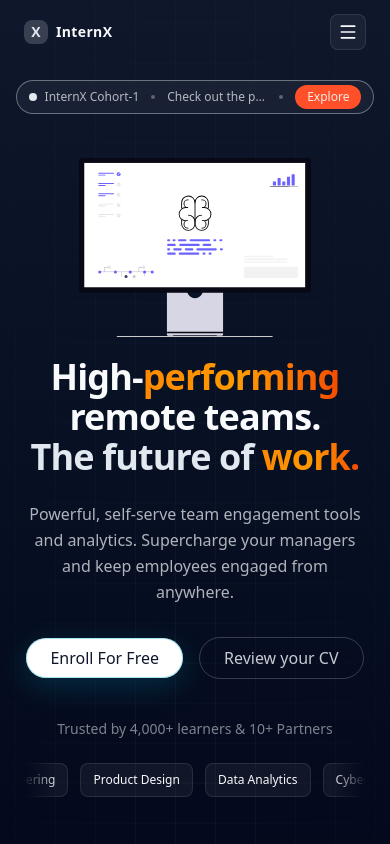
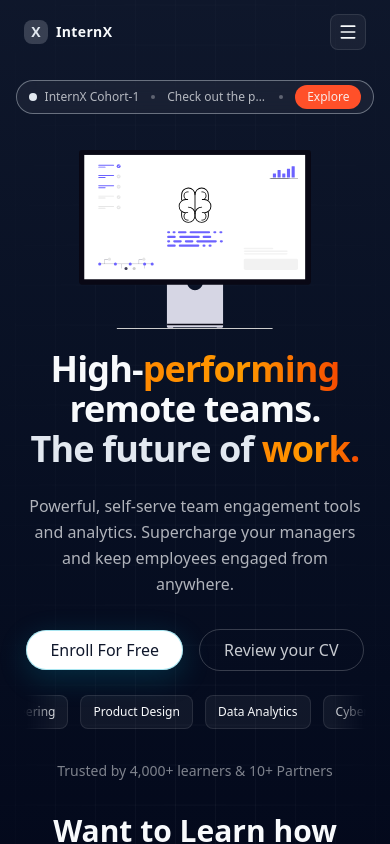
Before and after one commit to oluwaferanmi-jo/InternX, a Next.js app: page / in a window 390 px wide. Shown: the top 844 px of the page. Built offline with nearby package versions, Linux system fonts and the light colour scheme.

Commit message:
fix: hero image positioning to top

```diff
--- a/components/sections/DividerArt.tsx
+++ b/components/sections/DividerArt.tsx
@@ -5,7 +5,7 @@
 export default function DividerArt() {
   // Aspect ratio from your Figma frame: 1384 × 776
   return (
-    <div className="relative z-10 mt-5 lg:mt-10 lg:mb-5 mb-5">
+    <div className="relative z-10 mt-3 lg:mt-10 lg:mb-5 mb-5">
       {/* responsive width; always centered */}
       <div
         className="mx-auto w-[min(92vw,1100px)]"
--- a/components/sections/hero.tsx
+++ b/components/sections/hero.tsx
@@ -67,7 +67,7 @@
             Review your CV
           </Link>
         </div>
-<div className="mt-10 text-center text-sm text-foreground/50"> Trusted by 4,000+ learners & 10+ Partners </div>
+
 
 
         {/* Mobile: one single scrolling row */}
@@ -101,6 +101,7 @@
   <Track name="Quality Assurance" />
 </div>
 </div>
+<div className="mt-3 text-center text-sm text-foreground/50"> Trusted by 4,000+ learners & 10+ Partners </div>
     </section>
   );
 }
```
